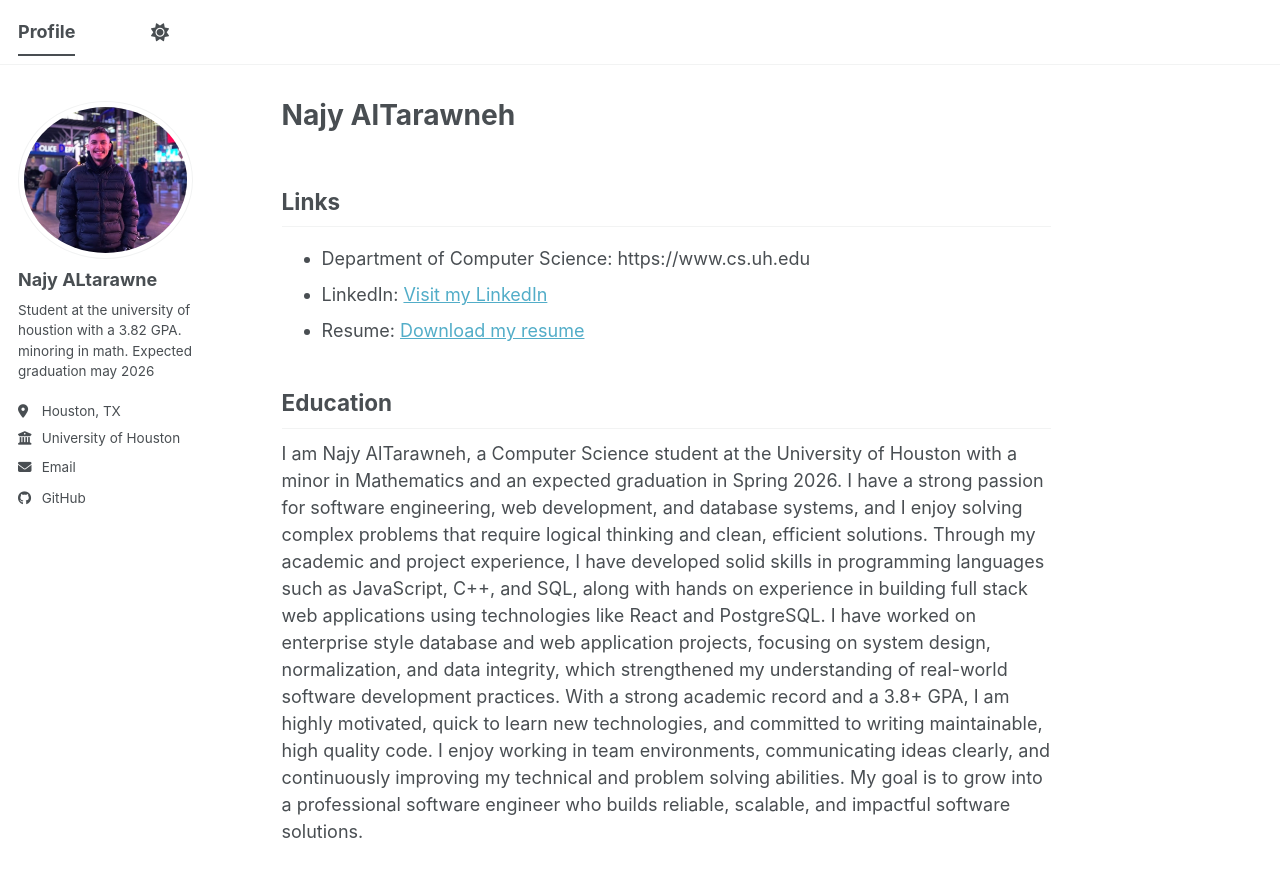
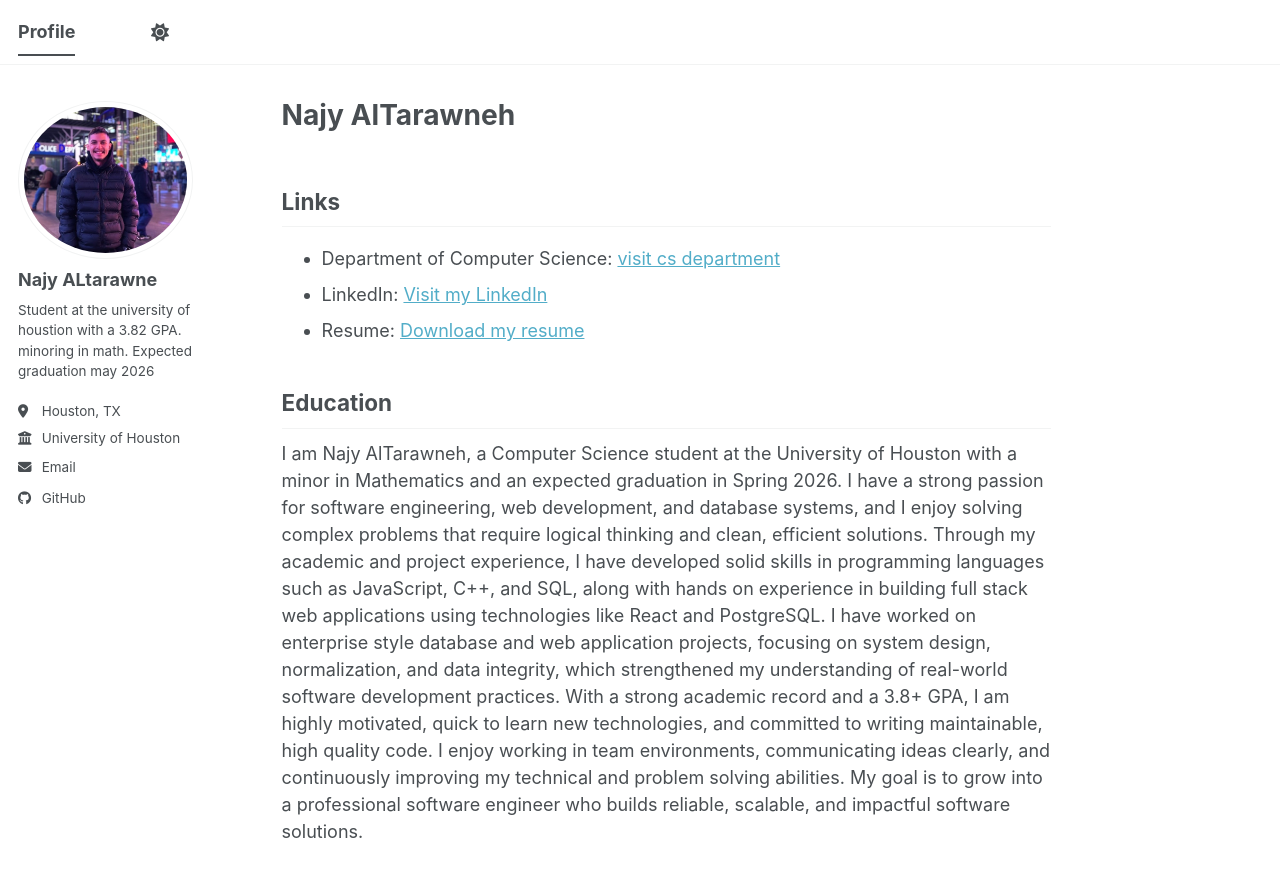
Before and after one commit to najyaltarawne/najyaltarawne.github.io, a Jekyll site: the page built from _pages/about.md, in a window 1280 px wide and 1030 px high. Shown: the top 877 px of the window. Built offline with Jekyll 4.4.1, drawn with Linux system fonts in a browser that asks for light colours; a script bundle is joined from its source files by our own code; library files that are not in the unit come from our copies.

Commit message:
Make Department of Computer Science link clickable

```diff
--- a/_pages/about.md
+++ b/_pages/about.md
@@ -5,7 +5,7 @@ permalink: /
 title: "Najy AlTarawneh"
 ---
 ## Links
-- Department of Computer Science: https://www.cs.uh.edu
+- Department of Computer Science: <a href="https://www.cs.uh.edu" target="_blank"> visit cs department</a>
 - LinkedIn: <a href="https://www.linkedin.com/in/najy-altarawne-19a464245/" target="_blank">Visit my LinkedIn</a>
 - Resume: [Download my resume](/files/2025resume.pdf)
 
```
